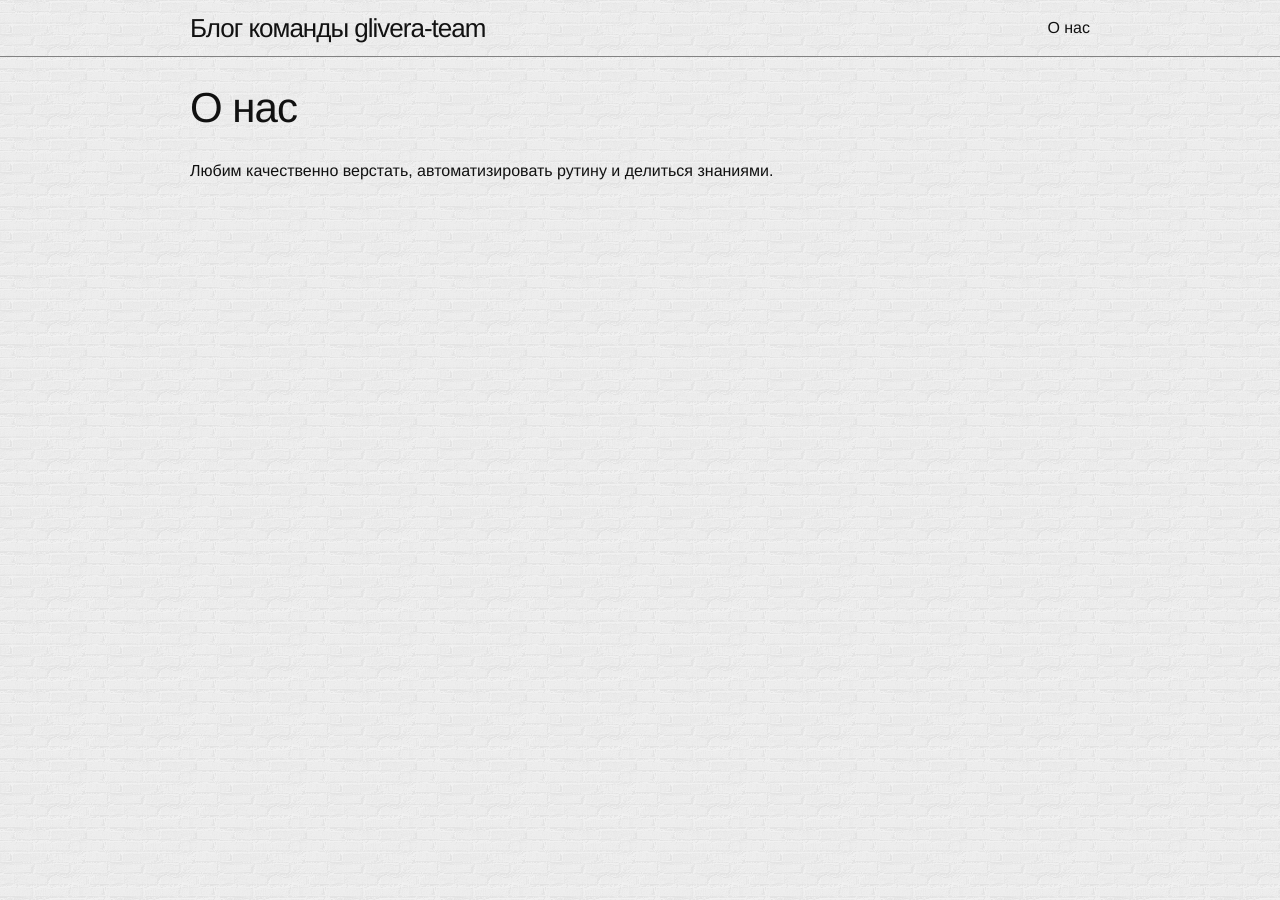
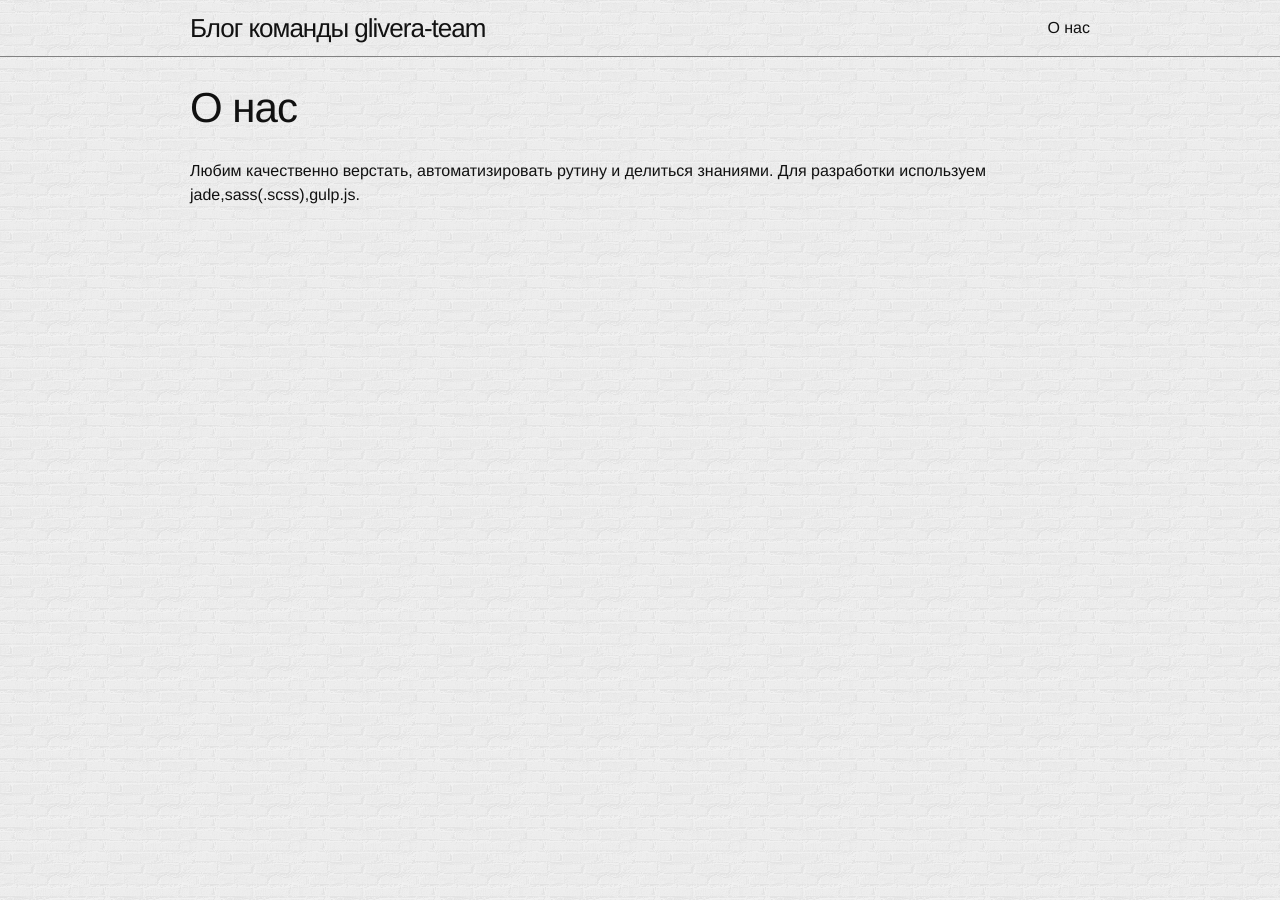
Before and after one commit to glivera-team/glivera-team.github.io, a Jekyll site: the page built from about.md, in a window 1280 px wide. Built offline with Jekyll 4.4.1, drawn with Linux system fonts in a browser that asks for light colours.

Commit message:
change about text

```diff
--- a/about.md
+++ b/about.md
@@ -4,4 +4,4 @@
 permalink: /about/
 ---
 
-Любим качественно верстать, автоматизировать рутину и делиться знаниями.
+Любим качественно верстать, автоматизировать рутину и делиться знаниями. Для разработки используем jade,sass(.scss),gulp.js.
```
